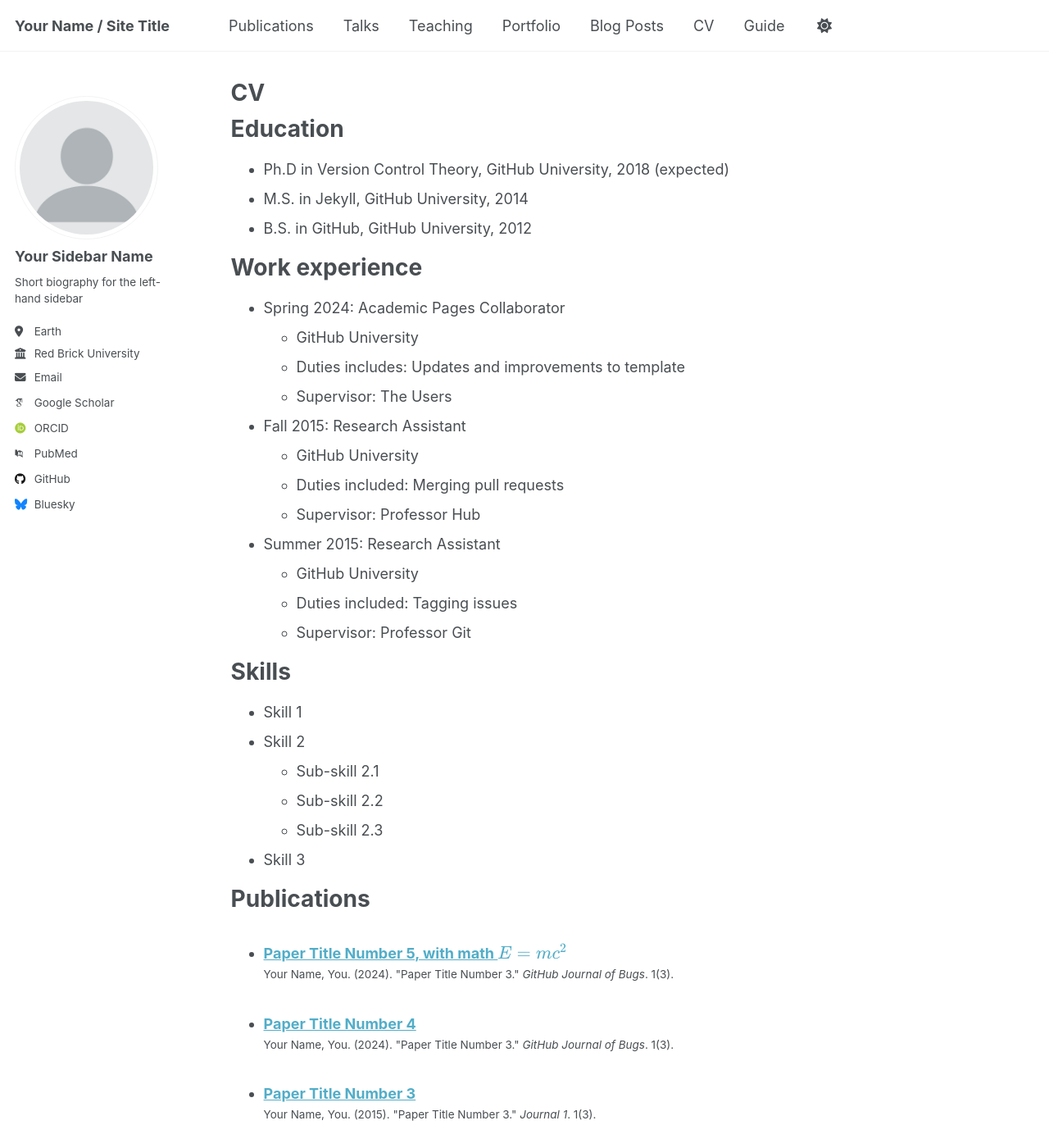
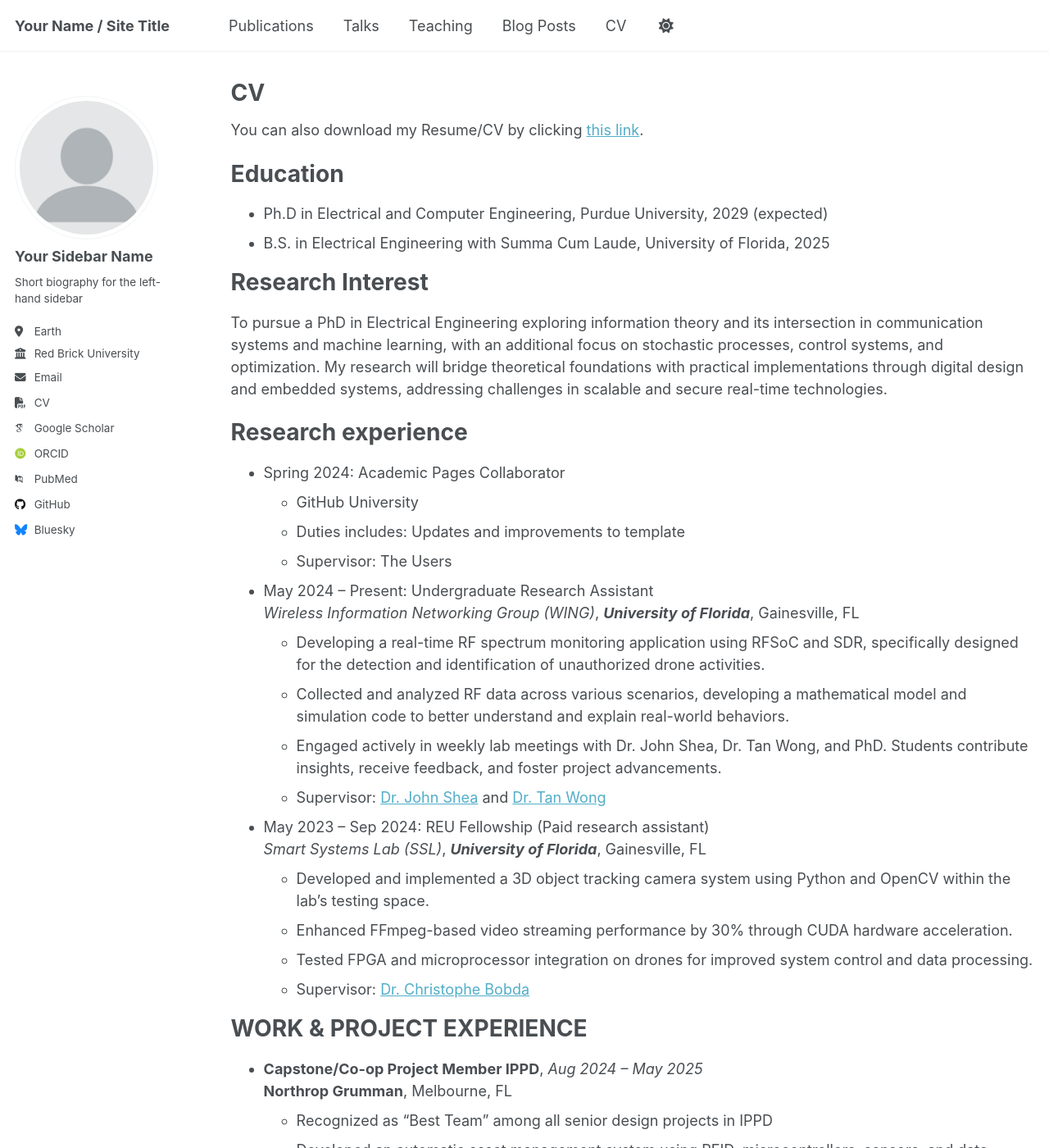
Before and after one commit to GodKnowss/GodKnowss.github.io, a Jekyll site: the page built from _pages/cv.md, in a window 1280 px wide and 1400 px high. Shown: the whole window at 82% size. Built offline with Jekyll 4.4.1, drawn with Linux system fonts in a browser that asks for light colours; some web fonts are replaced; a script that is not in the unit is left out; some of the changed text lies outside the part shown.

Commit message:
rework the website

```diff
--- a/_config.yml
+++ b/_config.yml
@@ -30,6 +30,7 @@ author:
   employer         : "Red Brick University"
   uri              : # URL
   email            : "none@example.org"
+  cv               : "/files/Resume/MichaelTung_Resume_2025_06_26.pdf" #this need to self define as the author profile html
 
   # Academic websites
   academia         : # URL
--- a/_includes/author-profile.html
+++ b/_includes/author-profile.html
@@ -36,6 +36,10 @@
       {% if author.email %}
         <li><a href="mailto:{{ author.email }}"><i class="fas fa-fw fa-envelope icon-pad-right" aria-hidden="true"></i>{{ site.data.ui-text[site.locale].email_label | default: "Email" }}</a></li>
       {% endif %}
+		<!-- manual add CV logo, or more like honestly pdf, also align like email and website link -->
+	  {% if author.cv %}
+		<li><a href="{{ author.cv }}"><i class="fas fa-fw fa-file-pdf icon-pad-right" aria-hidden="true"></i>{{ site.data.ui-text[site.locale].cv_label | default: "CV" }}</a></li>
+	  {% endif %}
 
       <!-- Font Awesome and Academicons icons / Academic websites -->
       {% if author.academia %}
--- a/_pages/cv.md
+++ b/_pages/cv.md
@@ -9,36 +9,79 @@ redirect_from:
 
 {% include base_path %}
 
+You can also download my Resume/CV by clicking [this link](/files/Resume/MichaelTung_Resume_2025_06_26.pdf).
+
 Education
 ======
-* Ph.D in Version Control Theory, GitHub University, 2018 (expected)
-* M.S. in Jekyll, GitHub University, 2014
-* B.S. in GitHub, GitHub University, 2012
+* Ph.D in Electrical and Computer Engineering, Purdue University, 2029 (expected)
+<!--* M.S. in Jekyll, GitHub University, 2014 -->
+* B.S. in Electrical Engineering with Summa Cum Laude, University of Florida, 2025
 
-Work experience
+Research Interest
+======
+To pursue a PhD in Electrical Engineering exploring information theory and its intersection in communication systems and machine learning, with an additional focus on stochastic processes, control systems, and optimization.
+My research will bridge theoretical foundations with practical implementations through digital design and embedded systems, addressing challenges in scalable and secure real-time technologies.
+
+Research experience
 ======
 * Spring 2024: Academic Pages Collaborator
   * GitHub University
   * Duties includes: Updates and improvements to template
   * Supervisor: The Users
 
-* Fall 2015: Research Assistant
-  * GitHub University
-  * Duties included: Merging pull requests
-  * Supervisor: Professor Hub
+* May 2024 – Present: Undergraduate Research Assistant <br>
+  _Wireless Information Networking Group (WING)_, **_University of Florida_**, Gainesville, FL
+  * Developing a real-time RF spectrum monitoring application using RFSoC and SDR, specifically designed for the detection and identification of unauthorized drone activities.
+  * Collected and analyzed RF data across various scenarios, developing a mathematical model and simulation code to better understand and explain real-world behaviors.
+  * Engaged actively in weekly lab meetings with Dr. John Shea, Dr. Tan Wong, and PhD. Students contribute insights, receive feedback, and foster project advancements.
+  * Supervisor: [Dr. John Shea](https://www.ece.ufl.edu/people/faculty/john-m-shea/) and [Dr. Tan Wong](https://www.ece.ufl.edu/people/faculty/tan-wong/)
 
-* Summer 2015: Research Assistant
-  * GitHub University
-  * Duties included: Tagging issues
-  * Supervisor: Professor Git
+* May 2023 – Sep 2024: REU Fellowship (Paid research assistant) <br>
+  _Smart Systems Lab (SSL)_, **_University of Florida_**, Gainesville, FL
+  * Developed and implemented a 3D object tracking camera system using Python and OpenCV within the lab's testing space.
+  * Enhanced FFmpeg-based video streaming performance by 30% through CUDA hardware acceleration.
+  * Tested FPGA and microprocessor integration on drones for improved system control and data processing.
+  * Supervisor: [Dr. Christophe Bobda](https://www.ece.ufl.edu/people/faculty/christophe-bobda/)
+
+
+WORK & PROJECT EXPERIENCE
+======
+* **Capstone/Co-op Project Member IPPD**, _Aug 2024 – May 2025_ <br>
+  **Northrop Grumman**, Melbourne, FL
+	* Recognized as "Best Team" among all senior design projects in IPPD
+	* Developed an automatic asset management system using RFID, microcontrollers, sensors, and data management frameworks for a designated lab space within the Northrop Grumman facilities.
+	* [My team's blog](https://www.ippd.ufl.edu/blogs/ay2425team09/).
+
+* **1-D Time Domain Convolution on FPGA**, _Nov 2024 - Dec 2024_ <br>
+	* Designed and implemented a high-performance 1-D convolution circuit on the Zedboard FPGA, leveraging parallelism to achieve ~15x speed-up compared to an ARM at 667MHz.
+	* Optimized throughput with pipelined and unrolled convolution loops and dual-clock DRAM DMA interface with FIFO and handshake for reliable data transfer and mitigate metastability.
+	* Implemented smart buffer (sliding window) design for efficient data reuse, reducing memory bandwidth requirements.
+	* [Report](/files/UF_materials/EEL5721_ReconfigurableComputing/final_project_report.pdf)
+
+
+HONORS & AWARDS
+======
+* **Ross Fellowship**, **_Purdue University_**, 2025
+	* A competitive, fully funded award for the recruitment of outstanding PhD candidates.
+
+* **Electric E Award**, **_University of Florida_**, 2025
+	* The ECE department's most prestigious award.
+
+* **Ralph Sias Scholarship**, **_University of Florida_**, 2024
+	* A merit-based scholarship awarded for outstanding academic achievement in ECE.
+
+* **James E. Dykes Scholarship**, **_University of Florida_**, 2023
+	* A merit-based scholarship awarded for outstanding academic achievement in ECE.
+
+* **Honor Roll and Dean's List**, **_University of Florida_**, 2023 – 2025
 
 Skills
 ======
 * Skill 1
-* Skill 2
-  * Sub-skill 2.1
-  * Sub-skill 2.2
-  * Sub-skill 2.3
+* Digital Design
+  * VHDL, SystemVerliog
+  * UVM
+  * Vitis HLS
 * Skill 3
 
 Publications
@@ -59,6 +102,9 @@ Teaching
     {% include archive-single-cv.html %}
   {% endfor %}</ul>
 
+
+<!--
 Service and leadership
 ======
 * Currently signed in to 43 different slack teams
+-->
```
Also changed, not shown: _data/navigation.yml (+4 -4 lines), _posts/2025-04-10-honors-thesis.md (added, +14 -0 lines), _publications/2025-04-16-honors-thesis.md (added, +14 -0 lines), _teaching/2014-spring-teaching-1.md (deleted, +0 -20 lines), _teaching/2015-spring-teaching-2.md (deleted, +0 -20 lines), _teaching/2024-fall-teaching-DSP.md (added, +24 -0 lines), _teaching/2025-spring-teaching-Efield.md (added, +24 -0 lines), 3 other files.
